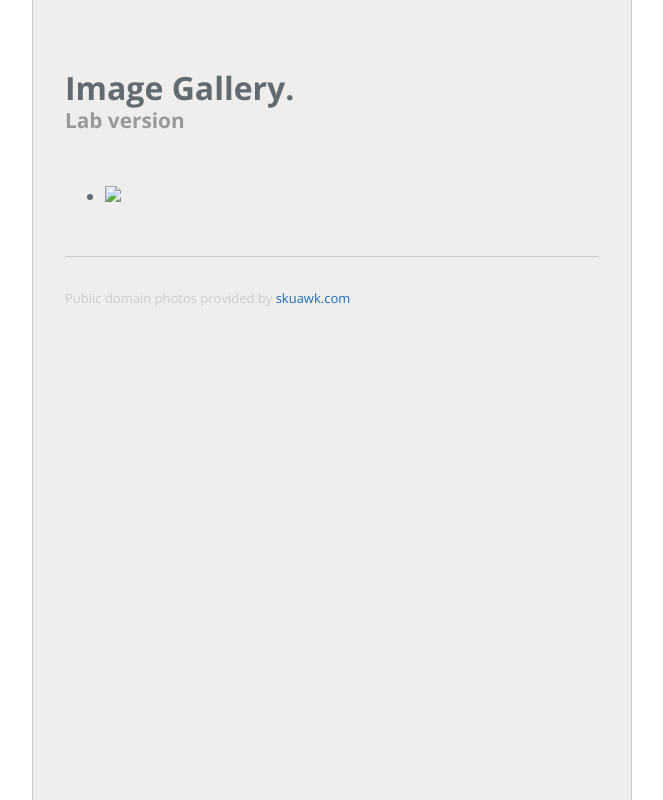
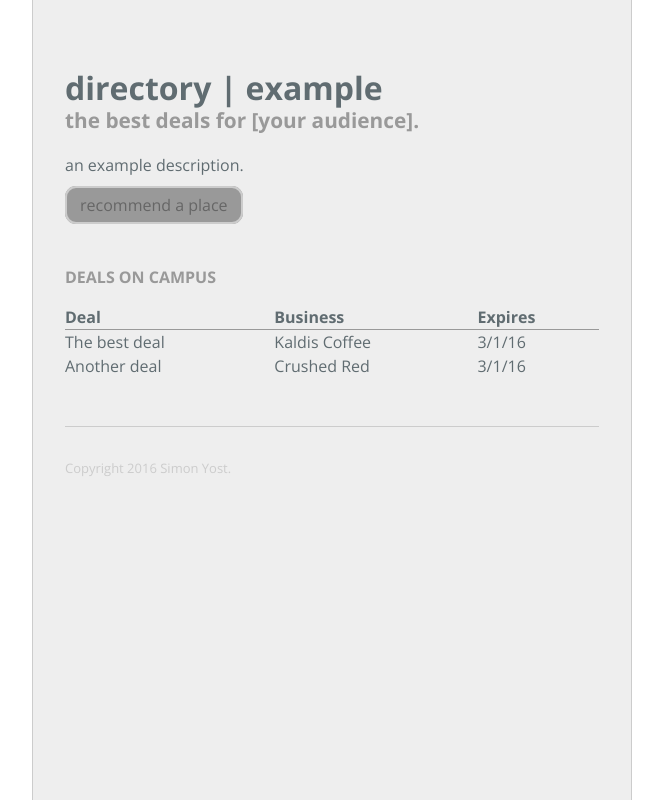
Before and after one commit to kateshin/css-intro-lab, a plain HTML site: page index.html in a window 1280 px wide. Shown: the whole page, without its empty margins (308-971 px from the left). Drawn offline with nearby package versions, Linux system fonts and the light colour scheme.

Commit message:
Update index.html

```diff
--- a/index.html
+++ b/index.html
@@ -2,44 +2,85 @@
 <html lang="en-us">
   <head>
     <meta charset="UTF-8">
-    <title>Image Gallery | Lab</title>
+    <title>directory | example</title>
     <meta name="viewport" content="width=device-width, initial-scale=1">
+
+<style>
+body {
+    background-color: #FFF;
+}
+</style>
+
     <link rel="stylesheet" type="text/css" href="stylesheets/normalize.css" media="screen">
     <link href='https://fonts.googleapis.com/css?family=Open+Sans:400,700' rel='stylesheet' type='text/css'>
     <link rel="stylesheet" type="text/css" href="stylesheets/jquery.modal.css" media="screen">
     <link rel="stylesheet" type="text/css" href="stylesheets/stylesheet.css" media="screen">
-
-
   </head>
   <body>
 
     <!-- Modals; Edit with care -->
     <div id="img1" style="display:none;">
-      <p>the road</p>
-      <img src="images/large/001.jpg">
+
+      <h2>Example Functional Form</h2>
+
+      <form action="//formspree.io/simonyost+01@gmail.com" method="POST">
+        <div>
+          <label>name</label>
+          <input type="text" name="name" value="your name">
+        </div>
+        <div>
+          <label>email</label>
+          <input type="text" name="mail" value="your email">
+        </div>
+        <div>
+          <label>comment</label>
+          <input type="text" name="comment" value="your comment" size="50">
+        </div>
+        <div>
+          <input type="submit" value="Send">
+        </div>
+      </form>
+
     </div>
 
-    <!-- Page content -->
     <div class="container">
 
       <section class="page-header">
-        <h1 class="project-name">Image Gallery.</h1>
-        <h2 class="project-tagline">Lab version</h2>
+        <h1 class="project-name">directory | example</h1>
+        <h2 class="project-tagline">the best deals for [your audience].</h2>
+        <p>an example description.</p>
+        <a href="#img1" rel="modal:open" class="button">recommend a place</a>
       </section>
 
-      <section class="gallery">
-        <ul class="imageGallery">
-          <li><a href="#img1" rel="modal:open"><img src="images/thumbnails/001.jpg"></a></li>
-        </ul>
+      <section class="main-content">
+        <h3>Deals on Campus</h3>
+        <table>
+          <tr>
+            <th>Deal</th>
+            <th>Business</th>
+            <th>Expires</th>
+          </tr>
+          <tr>
+            <td>The best deal</td>
+            <td>Kaldis Coffee</td>
+            <td>3/1/16</td>
+          </tr>
+          <tr>
+            <td>Another deal</td>
+            <td>Crushed Red</td>
+            <td>3/1/16</td>
+          </tr>
+        </table>
       </section>
 
       <footer class="site-footer">
         <hr>
-        <p>Public domain photos provided by <a href="http://skuawk.com" target="_blank">skuawk.com</a></p>
+        <p>Copyright 2016 Simon Yost.</p>
       </footer>
       <!-- JavaScript; Do not edit below -->
        <script src="js/jquery-1.12.0.min.js"></script>
         <script src="js/jquery.modal.min.js"></script>
+
     </div>
   </body>
 </html>
```
